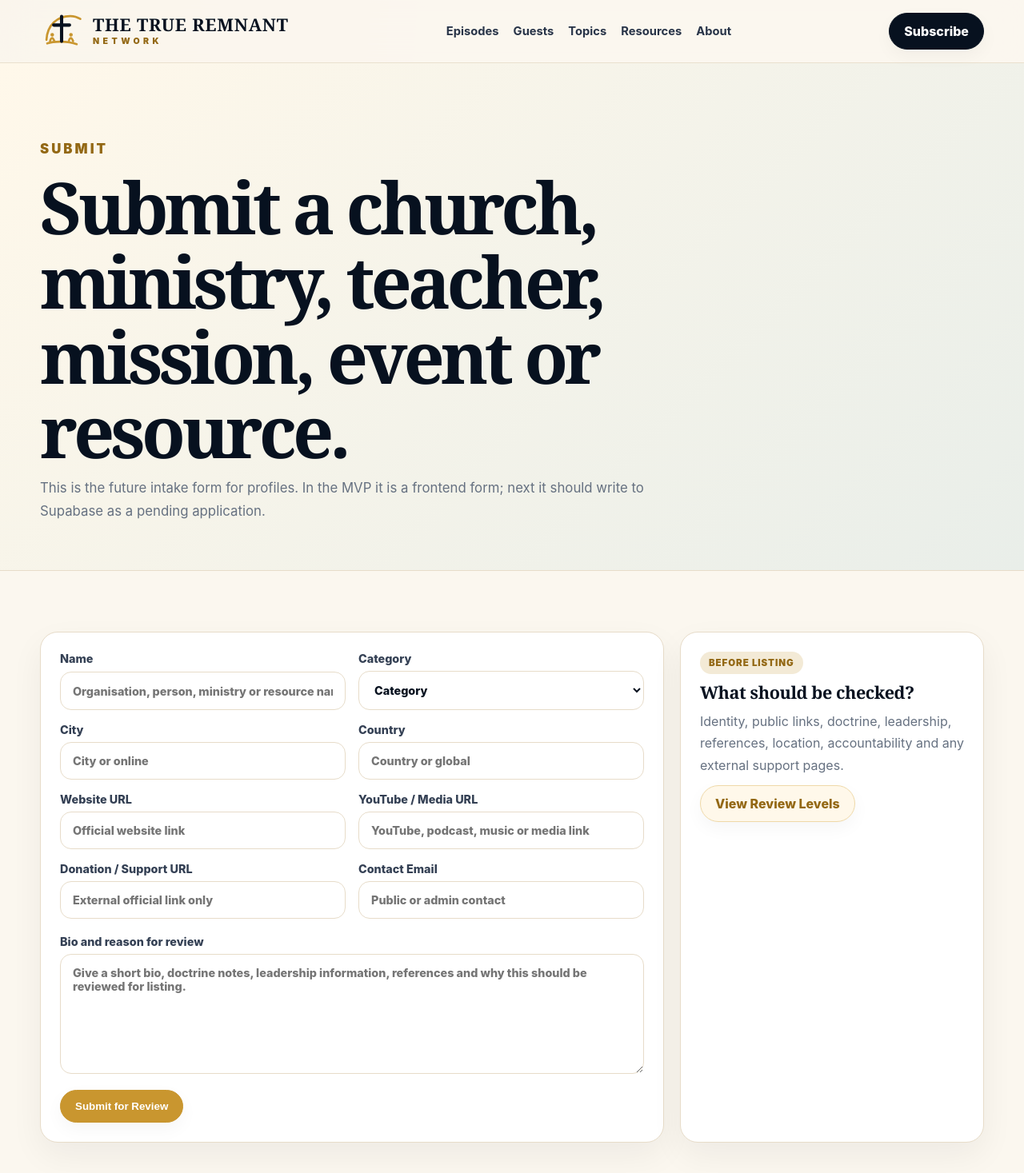
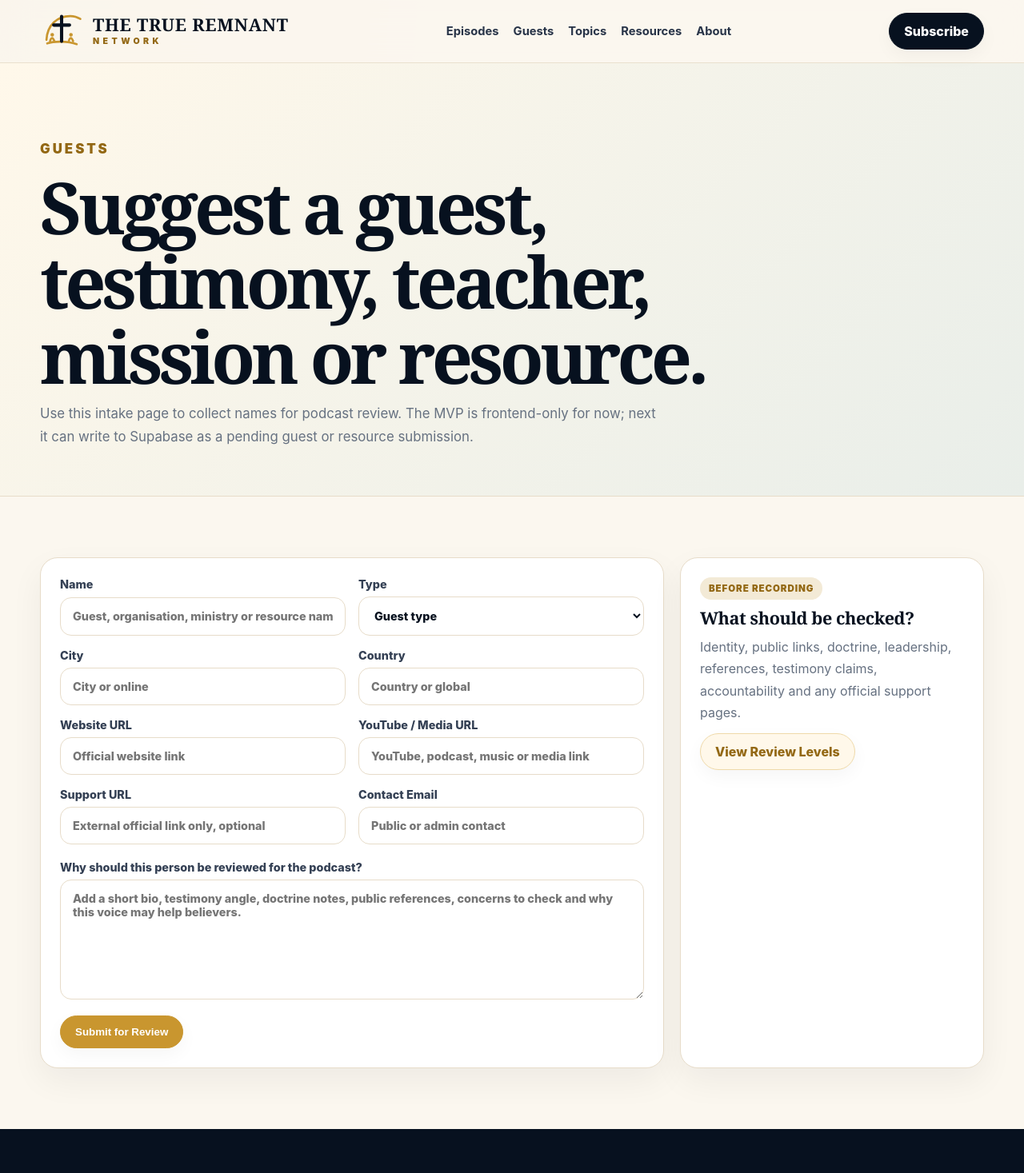
Before and after one commit to dakande85-bit/the-true-remnant-network, a Next.js app: page /submit in a window 1280 px wide. Shown: the top 1467 px of the page at 80% size. Built offline with nearby package versions, Linux system fonts and the light colour scheme.

Commit message:
Turn submit page into guest intake

```diff
--- a/src/app/submit/page.tsx
+++ b/src/app/submit/page.tsx
@@ -3,10 +3,11 @@ export default function SubmitPage() {
     <>
       <section className="page-hero">
         <div className="container">
-          <p className="kicker">Submit</p>
-          <h1>Submit a church, ministry, teacher, mission, event or resource.</h1>
+          <p className="kicker">Guests</p>
+          <h1>Suggest a guest, testimony, teacher, mission or resource.</h1>
           <p>
-            This is the future intake form for profiles. In the MVP it is a frontend form; next it should write to Supabase as a pending application.
+            Use this intake page to collect names for podcast review. The MVP is frontend-only for now; next it can write
+            to Supabase as a pending guest or resource submission.
           </p>
         </div>
       </section>
@@ -15,28 +16,28 @@ export default function SubmitPage() {
         <div className="container grid grid-3">
           <form className="card span-2">
             <div className="form-grid">
-              <label>Name<input className="input" placeholder="Organisation, person, ministry or resource name" /></label>
-              <label>Category<select><option>Category</option><option>Church</option><option>Teacher</option><option>Mission</option><option>Charity</option><option>Event</option><option>Music</option><option>Book / Resource</option></select></label>
+              <label>Name<input className="input" placeholder="Guest, organisation, ministry or resource name" /></label>
+              <label>Type<select><option>Guest type</option><option>Teacher / Pastor</option><option>Apologist</option><option>Missionary</option><option>Charity Leader</option><option>Testimony</option><option>Music / Worship</option><option>Book / Resource</option></select></label>
               <label>City<input className="input" placeholder="City or online" /></label>
               <label>Country<input className="input" placeholder="Country or global" /></label>
               <label>Website URL<input className="input" placeholder="Official website link" /></label>
               <label>YouTube / Media URL<input className="input" placeholder="YouTube, podcast, music or media link" /></label>
-              <label>Donation / Support URL<input className="input" placeholder="External official link only" /></label>
+              <label>Support URL<input className="input" placeholder="External official link only, optional" /></label>
               <label>Contact Email<input className="input" placeholder="Public or admin contact" /></label>
             </div>
             <br />
             <label>
-              Bio and reason for review
-              <textarea placeholder="Give a short bio, doctrine notes, leadership information, references and why this should be reviewed for listing." />
+              Why should this person be reviewed for the podcast?
+              <textarea placeholder="Add a short bio, testimony angle, doctrine notes, public references, concerns to check and why this voice may help believers." />
             </label>
             <br />
             <button className="btn btn-primary" type="button">Submit for Review</button>
           </form>
 
           <aside className="card">
-            <span className="badge">Before listing</span>
+            <span className="badge">Before recording</span>
             <h3>What should be checked?</h3>
-            <p>Identity, public links, doctrine, leadership, references, location, accountability and any external support pages.</p>
+            <p>Identity, public links, doctrine, leadership, references, testimony claims, accountability and any official support pages.</p>
             <a className="btn btn-soft" href="/verification">View Review Levels</a>
           </aside>
         </div>
```
